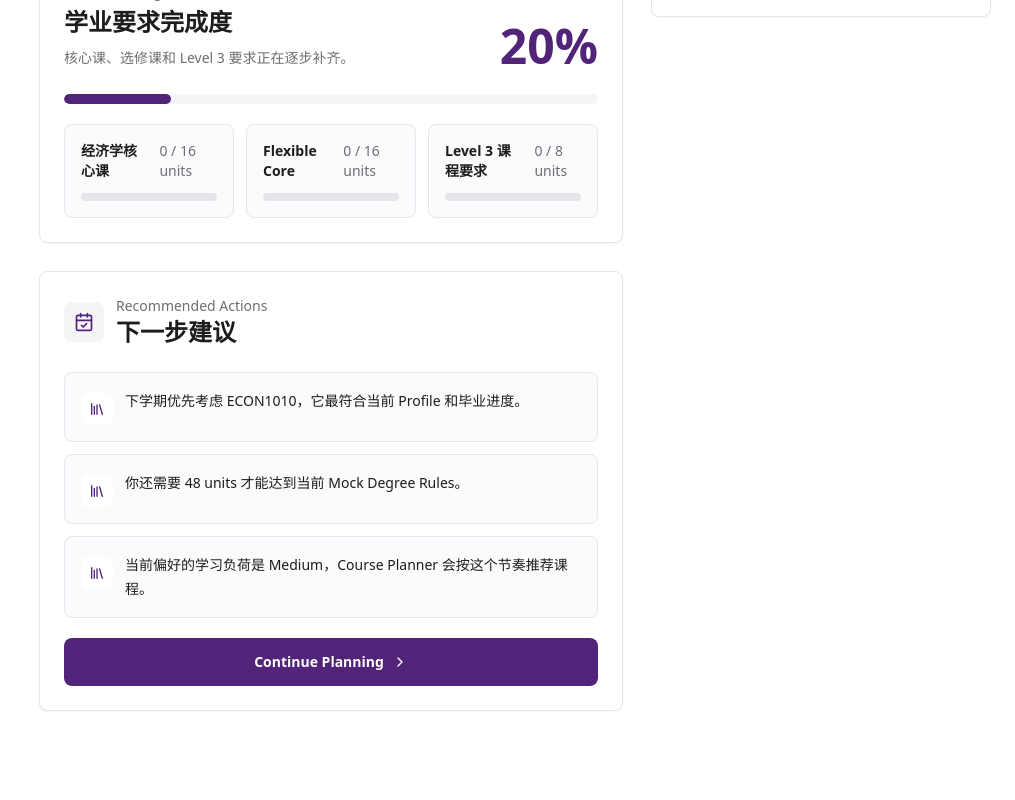
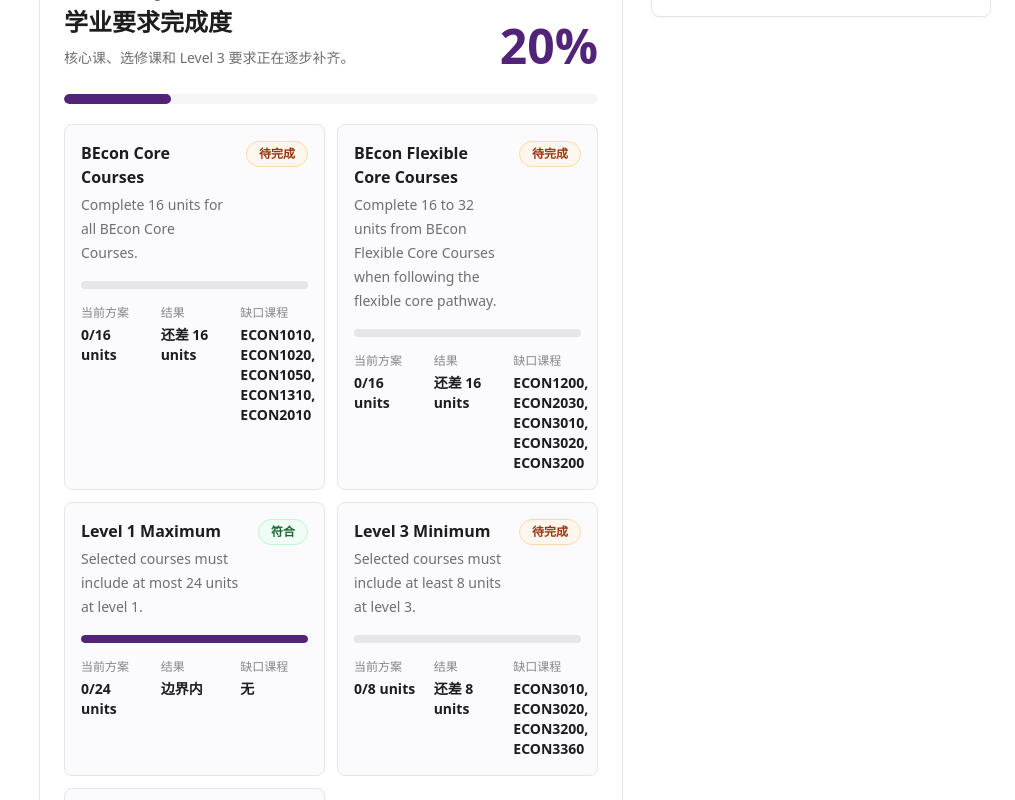
Before and after one commit to ChgAI13/11GHC, a Next.js app: page / in a window 1280 px wide. Shown: the part 840-1640 px from the top of the page, without its empty margins (265-1280 px from the left). Before the commit the page ends 1583 px from the top, so only its background shows below. Built offline with nearby package versions, Linux system fonts and the light colour scheme.

Commit message:
Show full academic progress on dashboard

```diff
--- a/app/page.jsx
+++ b/app/page.jsx
@@ -179,6 +179,89 @@ function QuickAction({ action, comingSoon }) {
   );
 }
 
+function RequirementProgressItem({ requirement, language }) {
+  const isMet = requirement.missingUnits === 0;
+  const isMaximumRule = requirement.key.includes("maximum");
+  const resultText = isMet
+    ? language === "zh"
+      ? "符合"
+      : "Met"
+    : language === "zh"
+      ? "待完成"
+      : "Pending";
+  const missingText = isMaximumRule
+    ? requirement.missingUnits > 0
+      ? language === "zh"
+        ? `超出 ${requirement.missingUnits} units`
+        : `${requirement.missingUnits} units over`
+      : language === "zh"
+        ? "边界内"
+        : "Within limit"
+    : requirement.missingUnits > 0
+      ? language === "zh"
+        ? `还差 ${requirement.missingUnits} units`
+        : `${requirement.missingUnits} units remaining`
+      : language === "zh"
+        ? "已完成"
+        : "Complete";
+  const missingCourseCodes = requirement.missingCourses
+    .slice(0, 5)
+    .map((course) => course.code)
+    .join(", ");
+
+  return (
+    <article className={`${softPanelClass} p-4`}>
+      <div className="flex flex-col gap-3 sm:flex-row sm:items-start sm:justify-between">
+        <div className="min-w-0">
+          <p className="text-base font-semibold text-[#1d1d1f]">{requirement.label}</p>
+          <p className="mt-1 text-sm leading-6 text-[#6e6e73]">{requirement.description}</p>
+        </div>
+        <span
+          className={`w-fit shrink-0 rounded-full border px-3 py-1 text-xs font-semibold ${
+            isMet
+              ? "border-[#bbf7d0] bg-[#f0fdf4] text-[#166534]"
+              : "border-[#fed7aa] bg-[#fff7ed] text-[#9a3412]"
+          }`}
+        >
+          {resultText}
+        </span>
+      </div>
+
+      <div className="mt-4 h-2 overflow-hidden rounded-full bg-[#e5e5ea]">
+        <div
+          className="h-full rounded-full bg-[#51247a]"
+          style={{ width: `${requirement.progress}%` }}
+        />
+      </div>
+
+      <div className="mt-4 grid gap-3 sm:grid-cols-3">
+        <div>
+          <p className="text-xs font-medium uppercase text-[#86868b]">
+            {language === "zh" ? "当前方案" : "Current plan"}
+          </p>
+          <p className="mt-1 text-sm font-semibold text-[#1d1d1f]">
+            {requirement.completedUnits}/{requirement.requiredUnits} units
+          </p>
+        </div>
+        <div>
+          <p className="text-xs font-medium uppercase text-[#86868b]">
+            {language === "zh" ? "结果" : "Result"}
+          </p>
+          <p className="mt-1 text-sm font-semibold text-[#1d1d1f]">{missingText}</p>
+        </div>
+        <div>
+          <p className="text-xs font-medium uppercase text-[#86868b]">
+            {language === "zh" ? "缺口课程" : "Missing courses"}
+          </p>
+          <p className="mt-1 text-sm font-semibold text-[#1d1d1f]">
+            {missingCourseCodes || (language === "zh" ? "无" : "None")}
+          </p>
+        </div>
+      </div>
+    </article>
+  );
+}
+
 export default function DashboardPage() {
   const { language } = useLanguage();
   const { profile, academicProgress } = useProfile();
@@ -238,22 +321,6 @@ export default function DashboardPage() {
     ...item,
     ...statValues[index]
   }));
-  const progressRequirementKeys = ["core-courses", "flexible-core", "level-3-minimum"];
-  const dashboardProgressItems = t.progressItems.map((item, index) => {
-    const requirement = graduationResult.requirementStatuses.find(
-      (status) => status.key === progressRequirementKeys[index]
-    );
-
-    if (!requirement) {
-      return item;
-    }
-
-    return {
-      ...item,
-      value: `${requirement.completedUnits} / ${requirement.requiredUnits} units`,
-      width: `${requirement.progress}%`
-    };
-  });
   const topRecommendation = recommendationResult.recommendedCourses[0]?.course.code;
   const dashboardActions =
     language === "zh"
@@ -339,17 +406,13 @@ export default function DashboardPage() {
             <div className="h-full rounded-full bg-[#51247a]" style={{ width: `${degreePercent}%` }} />
           </div>
 
-          <div className="mt-5 grid gap-3 md:grid-cols-3">
-            {dashboardProgressItems.map((item) => (
-              <div key={item.label} className={`${softPanelClass} p-4`}>
-                <div className="flex items-center justify-between gap-3">
-                  <p className="text-sm font-semibold text-[#1d1d1f]">{item.label}</p>
-                  <p className="text-sm font-medium text-[#6e6e73]">{item.value}</p>
-                </div>
-                <div className="mt-3 h-2 overflow-hidden rounded-full bg-[#e5e5ea]">
-                  <div className="h-full rounded-full bg-[#51247a]" style={{ width: item.width }} />
-                </div>
-              </div>
+          <div className="mt-5 grid gap-3 lg:grid-cols-2">
+            {graduationResult.requirementStatuses.map((requirement) => (
+              <RequirementProgressItem
+                key={requirement.key}
+                requirement={requirement}
+                language={language}
+              />
             ))}
           </div>
         </section>
```
